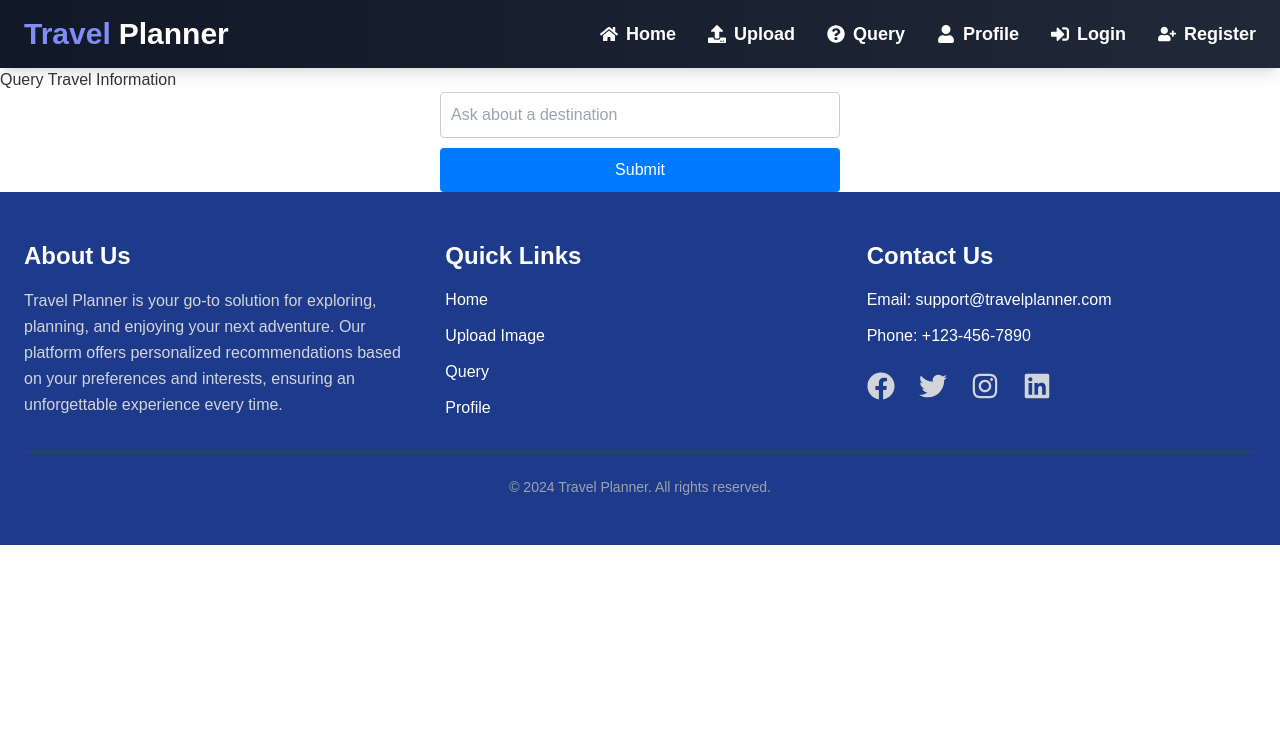
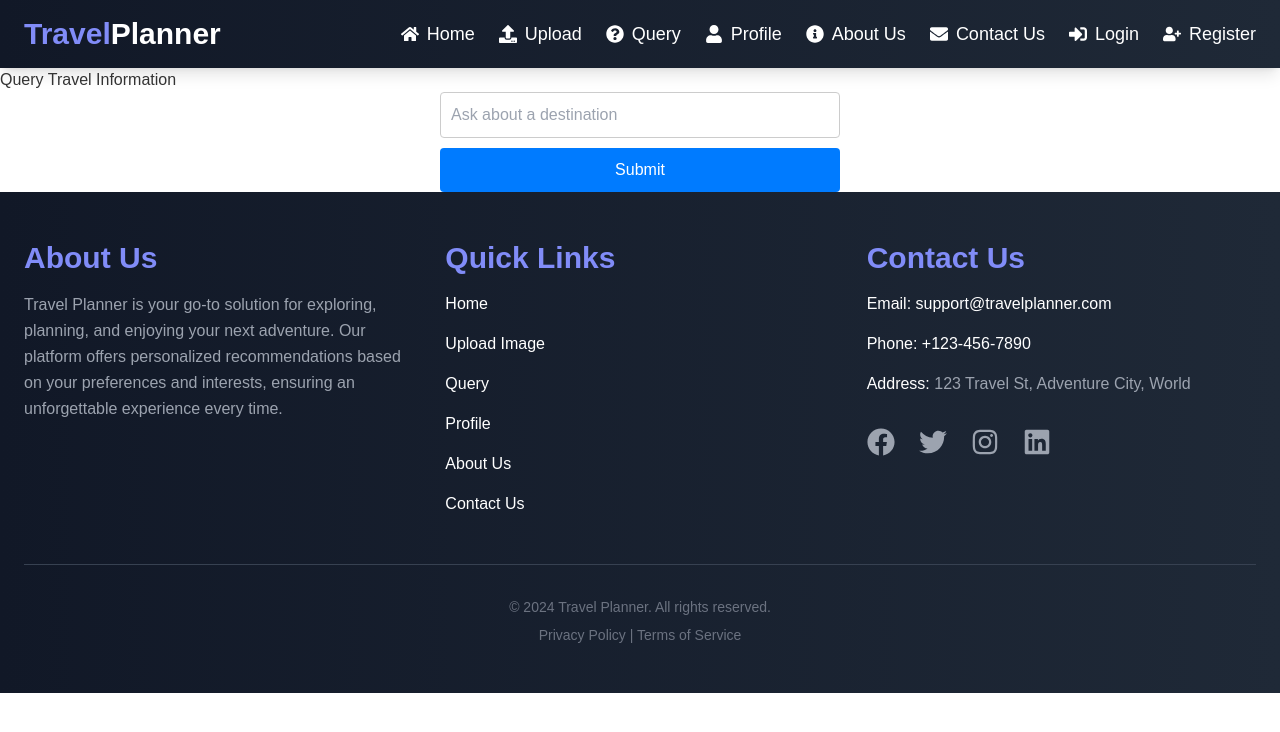
Before and after one commit to Uttam1910/Next-Gen-Travel-Planner, a React (Vite) app in the folder client/: page /query in a window 1280 px wide. Shown: the top 732 px of the page. Built offline with nearby package versions, Linux system fonts and the light colour scheme.

Commit message:
enhanced footer

```diff
--- a/client/src/components/Footer.jsx
+++ b/client/src/components/Footer.jsx
@@ -4,63 +4,73 @@ import { FaFacebook, FaTwitter, FaInstagram, FaLinkedin } from 'react-icons/fa';
 
 const Footer = () => {
     return (
-        <footer className="bg-blue-900 text-white py-12 mt-auto">
+        <footer className="bg-gradient-to-r from-gray-900 to-gray-800 text-white py-12 mt-auto">
             <div className="container mx-auto px-6">
-                <div className="grid grid-cols-1 md:grid-cols-3 gap-8 mb-8">
+                <div className="grid grid-cols-1 md:grid-cols-3 gap-8 mb-12">
                     {/* About Section */}
                     <div>
-                        <h3 className="text-2xl font-semibold mb-4">About Us</h3>
-                        <p className="text-gray-300 leading-relaxed">
+                        <h3 className="text-3xl font-bold mb-4 text-indigo-400">About Us</h3>
+                        <p className="text-gray-400 leading-relaxed">
                             Travel Planner is your go-to solution for exploring, planning, and enjoying your next adventure. Our platform offers personalized recommendations based on your preferences and interests, ensuring an unforgettable experience every time.
                         </p>
                     </div>
 
                     {/* Links Section */}
                     <div>
-                        <h3 className="text-2xl font-semibold mb-4">Quick Links</h3>
-                        <ul className="space-y-3">
+                        <h3 className="text-3xl font-bold mb-4 text-indigo-400">Quick Links</h3>
+                        <ul className="space-y-4">
                             <li>
-                                <Link to="/" className="hover:text-blue-400 transition">Home</Link>
+                                <Link to="/" className="hover:text-indigo-400 transition">Home</Link>
                             </li>
                             <li>
-                                <Link to="/upload" className="hover:text-blue-400 transition">Upload Image</Link>
+                                <Link to="/upload" className="hover:text-indigo-400 transition">Upload Image</Link>
                             </li>
                             <li>
-                                <Link to="/query" className="hover:text-blue-400 transition">Query</Link>
+                                <Link to="/query" className="hover:text-indigo-400 transition">Query</Link>
                             </li>
                             <li>
-                                <Link to="/profile" className="hover:text-blue-400 transition">Profile</Link>
+                                <Link to="/profile" className="hover:text-indigo-400 transition">Profile</Link>
+                            </li>
+                            <li>
+                                <Link to="/about" className="hover:text-indigo-400 transition">About Us</Link>
+                            </li>
+                            <li>
+                                <Link to="/contact" className="hover:text-indigo-400 transition">Contact Us</Link>
                             </li>
                         </ul>
                     </div>
 
                     {/* Contact Section */}
                     <div>
-                        <h3 className="text-2xl font-semibold mb-4">Contact Us</h3>
-                        <ul className="space-y-3">
-                            <li>Email: <a href="mailto:support@travelplanner.com" className="hover:text-blue-400 transition">support@travelplanner.com</a></li>
-                            <li>Phone: <a href="tel:+1234567890" className="hover:text-blue-400 transition">+123-456-7890</a></li>
+                        <h3 className="text-3xl font-bold mb-4 text-indigo-400">Contact Us</h3>
+                        <ul className="space-y-4">
+                            <li>Email: <a href="mailto:support@travelplanner.com" className="hover:text-indigo-400 transition">support@travelplanner.com</a></li>
+                            <li>Phone: <a href="tel:+1234567890" className="hover:text-indigo-400 transition">+123-456-7890</a></li>
+                            <li>Address: <span className="text-gray-400">123 Travel St, Adventure City, World</span></li>
                         </ul>
-                        <div className="flex space-x-6 mt-6">
-                            <a href="https://facebook.com" target="_blank" rel="noopener noreferrer" className="text-gray-300 hover:text-white transition">
+                        <div className="flex space-x-6 mt-8">
+                            <a href="https://facebook.com" target="_blank" rel="noopener noreferrer" className="text-gray-400 hover:text-indigo-400 transition">
                                 <FaFacebook size={28} />
                             </a>
-                            <a href="https://twitter.com" target="_blank" rel="noopener noreferrer" className="text-gray-300 hover:text-white transition">
+                            <a href="https://twitter.com" target="_blank" rel="noopener noreferrer" className="text-gray-400 hover:text-indigo-400 transition">
                                 <FaTwitter size={28} />
                             </a>
-                            <a href="https://instagram.com" target="_blank" rel="noopener noreferrer" className="text-gray-300 hover:text-white transition">
+                            <a href="https://instagram.com" target="_blank" rel="noopener noreferrer" className="text-gray-400 hover:text-indigo-400 transition">
                                 <FaInstagram size={28} />
                             </a>
-                            <a href="https://linkedin.com" target="_blank" rel="noopener noreferrer" className="text-gray-300 hover:text-white transition">
+                            <a href="https://linkedin.com" target="_blank" rel="noopener noreferrer" className="text-gray-400 hover:text-indigo-400 transition">
                                 <FaLinkedin size={28} />
                             </a>
                         </div>
                     </div>
                 </div>
 
-                <div className="border-t border-gray-700 pt-6 text-center">
-                    <p className="text-gray-400 text-sm">
+                <div className="border-t border-gray-700 pt-8 text-center">
+                    <p className="text-gray-500 text-sm">
                         &copy; {new Date().getFullYear()} Travel Planner. All rights reserved.
+                    </p>
+                    <p className="text-gray-500 text-sm mt-2">
+                        <Link to="/privacy" className="hover:text-indigo-400 transition">Privacy Policy</Link> | <Link to="/terms" className="hover:text-indigo-400 transition">Terms of Service</Link>
                     </p>
                 </div>
             </div>
--- a/client/src/components/Navbar.jsx
+++ b/client/src/components/Navbar.jsx
@@ -1,6 +1,6 @@
 import React from 'react';
 import { Link } from 'react-router-dom';
-import { FaHome, FaUpload, FaQuestionCircle, FaUser, FaSignInAlt, FaUserPlus } from 'react-icons/fa';
+import { FaHome, FaUpload, FaQuestionCircle, FaUser, FaSignInAlt, FaUserPlus, FaInfoCircle, FaEnvelope } from 'react-icons/fa';
 
 const Navbar = () => {
     return (
@@ -8,35 +8,40 @@ const Navbar = () => {
             <div className="container mx-auto px-6 py-4 flex items-center justify-between">
                 {/* Logo */}
                 <div className="flex items-center">
-                    <Link to="/" className="text-3xl font-extrabold flex items-center space-x-2">
-                        <span className="text-indigo-400">Travel</span>
-                        <span className="text-white">Planner</span>
+                    <Link to="/" className="text-3xl font-extrabold flex items-center">
+                        <span className="text-indigo-400">Travel</span> <span className="text-white">Planner</span>
                     </Link>
                 </div>
 
                 {/* Navigation Links */}
-                <nav className="space-x-8 hidden md:flex">
-                    <Link to="/" className="flex items-center text-lg font-semibold hover:text-indigo-400 transition-transform transform hover:scale-105">
+                <nav className="space-x-6 hidden md:flex">
+                    <Link to="/" className="flex items-center text-lg hover:text-indigo-400 transition">
                         <FaHome className="mr-2" /> Home
                     </Link>
-                    <Link to="/upload" className="flex items-center text-lg font-semibold hover:text-indigo-400 transition-transform transform hover:scale-105">
+                    <Link to="/upload" className="flex items-center text-lg hover:text-indigo-400 transition">
                         <FaUpload className="mr-2" /> Upload
                     </Link>
-                    <Link to="/query" className="flex items-center text-lg font-semibold hover:text-indigo-400 transition-transform transform hover:scale-105">
+                    <Link to="/query" className="flex items-center text-lg hover:text-indigo-400 transition">
                         <FaQuestionCircle className="mr-2" /> Query
                     </Link>
-                    <Link to="/profile" className="flex items-center text-lg font-semibold hover:text-indigo-400 transition-transform transform hover:scale-105">
+                    <Link to="/profile" className="flex items-center text-lg hover:text-indigo-400 transition">
                         <FaUser className="mr-2" /> Profile
                     </Link>
-                    <Link to="/login" className="flex items-center text-lg font-semibold hover:text-indigo-400 transition-transform transform hover:scale-105">
+                    <Link to="/about" className="flex items-center text-lg hover:text-indigo-400 transition">
+                        <FaInfoCircle className="mr-2" /> About Us
+                    </Link>
+                    <Link to="/contact" className="flex items-center text-lg hover:text-indigo-400 transition">
+                        <FaEnvelope className="mr-2" /> Contact Us
+                    </Link>
+                    <Link to="/login" className="flex items-center text-lg hover:text-indigo-400 transition">
                         <FaSignInAlt className="mr-2" /> Login
                     </Link>
-                    <Link to="/signup" className="flex items-center text-lg font-semibold hover:text-indigo-400 transition-transform transform hover:scale-105">
+                    <Link to="/signup" className="flex items-center text-lg hover:text-indigo-400 transition">
                         <FaUserPlus className="mr-2" /> Register
                     </Link>
                 </nav>
 
-                {/* Mobile Menu Toggle */}
+                {/* Mobile Menu Toggle (Optional) */}
                 <div className="md:hidden flex items-center">
                     <button className="text-white focus:outline-none">
                         <svg className="w-6 h-6" fill="none" stroke="currentColor" viewBox="0 0 24 24" xmlns="http://www.w3.org/2000/svg">
@@ -46,37 +51,47 @@ const Navbar = () => {
                 </div>
             </div>
 
-            {/* Mobile Navigation Menu */}
-            <nav className="md:hidden bg-gradient-to-r from-gray-900 to-gray-800 text-white shadow-lg">
+            {/* Mobile Navigation Menu (Optional) */}
+            <nav className="md:hidden bg-gradient-to-r from-gray-900 to-gray-800 text-white">
                 <div className="container mx-auto px-6 py-4">
-                    <ul className="space-y-6">
+                    <ul className="space-y-4">
                         <li>
-                            <Link to="/" className="flex items-center text-lg font-semibold hover:text-indigo-400 transition-transform transform hover:scale-105">
+                            <Link to="/" className="flex items-center text-lg hover:text-indigo-400 transition">
                                 <FaHome className="mr-2" /> Home
                             </Link>
                         </li>
                         <li>
-                            <Link to="/upload" className="flex items-center text-lg font-semibold hover:text-indigo-400 transition-transform transform hover:scale-105">
+                            <Link to="/upload" className="flex items-center text-lg hover:text-indigo-400 transition">
                                 <FaUpload className="mr-2" /> Upload
                             </Link>
                         </li>
                         <li>
-                            <Link to="/query" className="flex items-center text-lg font-semibold hover:text-indigo-400 transition-transform transform hover:scale-105">
+                            <Link to="/query" className="flex items-center text-lg hover:text-indigo-400 transition">
                                 <FaQuestionCircle className="mr-2" /> Query
                             </Link>
                         </li>
                         <li>
-                            <Link to="/profile" className="flex items-center text-lg font-semibold hover:text-indigo-400 transition-transform transform hover:scale-105">
+                            <Link to="/profile" className="flex items-center text-lg hover:text-indigo-400 transition">
                                 <FaUser className="mr-2" /> Profile
                             </Link>
                         </li>
                         <li>
-                            <Link to="/login" className="flex items-center text-lg font-semibold hover:text-indigo-400 transition-transform transform hover:scale-105">
+                            <Link to="/about" className="flex items-center text-lg hover:text-indigo-400 transition">
+                                <FaInfoCircle className="mr-2" /> About Us
+                            </Link>
+                        </li>
+                        <li>
+                            <Link to="/contact" className="flex items-center text-lg hover:text-indigo-400 transition">
+                                <FaEnvelope className="mr-2" /> Contact Us
+                            </Link>
+                        </li>
+                        <li>
+                            <Link to="/login" className="flex items-center text-lg hover:text-indigo-400 transition">
                                 <FaSignInAlt className="mr-2" /> Login
                             </Link>
                         </li>
                         <li>
-                            <Link to="/signup" className="flex items-center text-lg font-semibold hover:text-indigo-400 transition-transform transform hover:scale-105">
+                            <Link to="/signup" className="flex items-center text-lg hover:text-indigo-400 transition">
                                 <FaUserPlus className="mr-2" /> Register
                             </Link>
                         </li>
```
